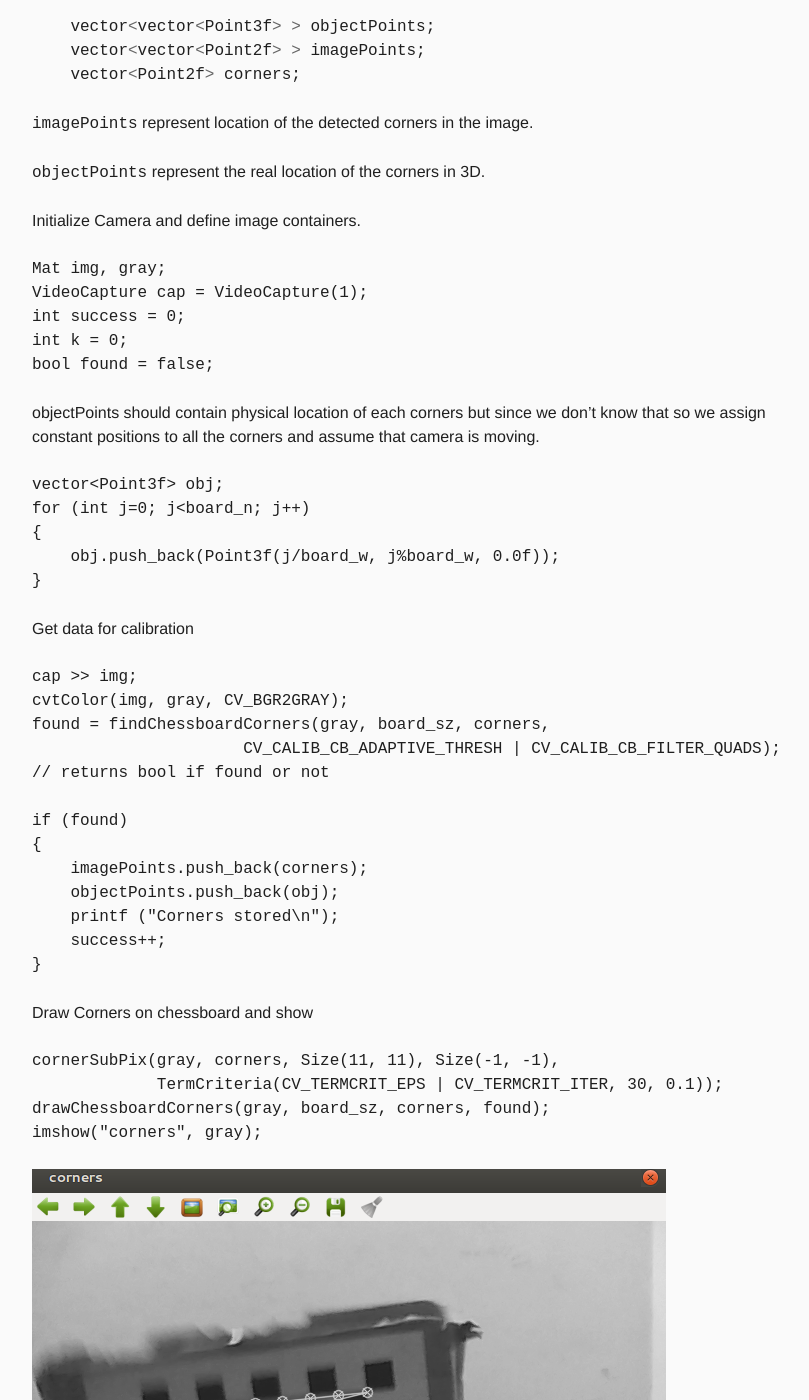
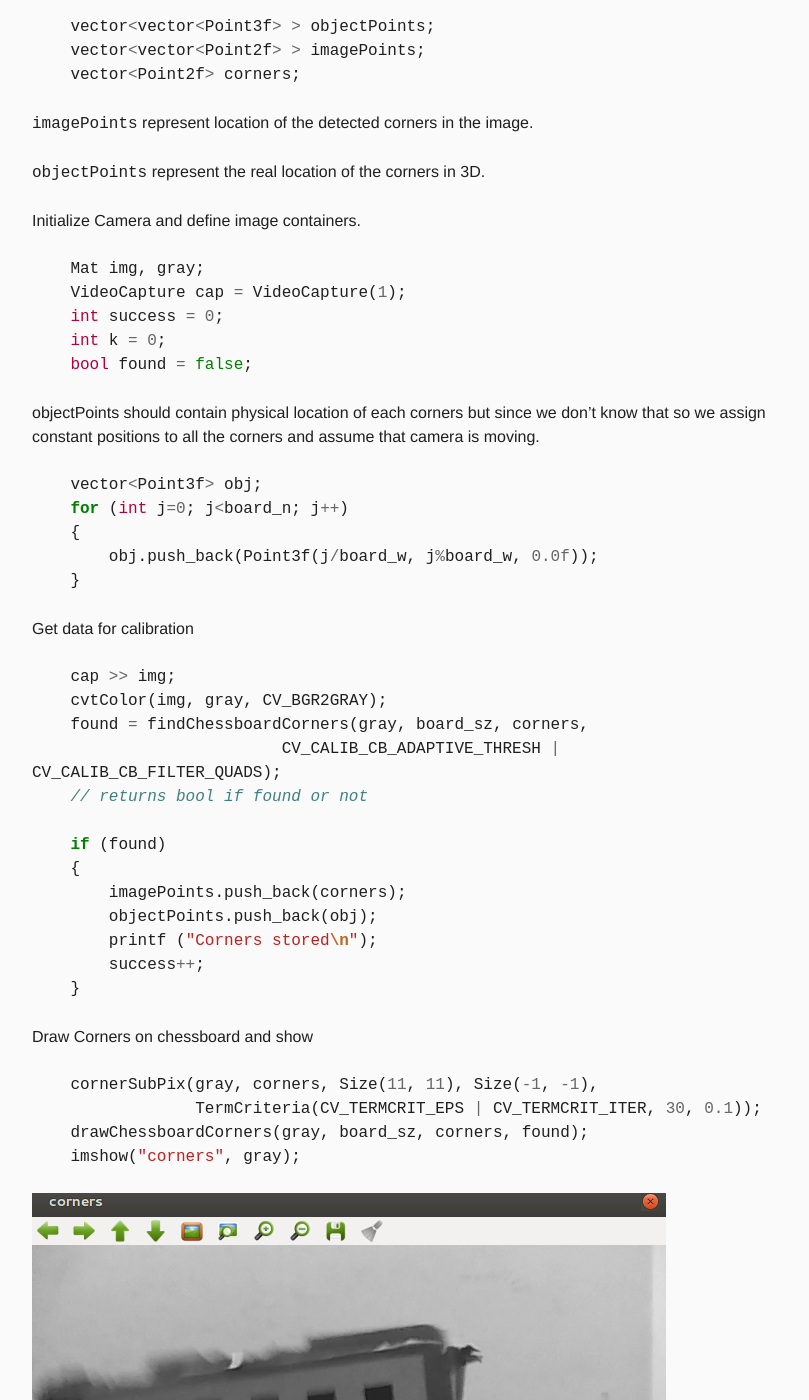
Before and after one commit to jayrambhia/jayrambhia.github.com, a Jekyll site: the page built from _posts/2013-03-30-stereo-calibration.markdown, in a window 1280 px wide and 1400 px high, scrolled down 2129 px. Shown: the whole window, without its empty margins (392-1201 px from the left). Built offline with Jekyll 4.4.1, drawn with Linux system fonts in a browser that asks for light colours; comment, search, counter and statistics services are not loaded; some of the changed text lies outside the part shown.

Commit message:
few more highlighting
Signed-off-by: jayrambhia <jayrambhia777@gmail.com>

```diff
--- a/_posts/2013-03-30-stereo-calibration.markdown
+++ b/_posts/2013-03-30-stereo-calibration.markdown
@@ -77,23 +77,25 @@ Include necessary libraries
 `objectPoints` represent the real location of the corners in 3D.
 
 Initialize Camera and define image containers.
-
+{% highlight cpp %}
     Mat img, gray;
     VideoCapture cap = VideoCapture(1);
     int success = 0;
     int k = 0;
     bool found = false;
+{% endhighlight %}
 
 objectPoints should contain physical location of each corners but since we don't know that so we assign constant positions to all the corners and assume that camera is moving.
-
+{% highlight cpp %}
     vector<Point3f> obj;
     for (int j=0; j<board_n; j++)
     {
         obj.push_back(Point3f(j/board_w, j%board_w, 0.0f));
     }
+{% endhighlight %}
 
 Get data for calibration
-
+{% highlight cpp %}
     cap >> img;
     cvtColor(img, gray, CV_BGR2GRAY);
     found = findChessboardCorners(gray, board_sz, corners,
@@ -107,13 +109,15 @@ Get data for calibration
         printf ("Corners stored\n");
         success++;
     }
+{% endhighlight %}
 
 Draw Corners on chessboard and show
-
+{% highlight cpp %}
     cornerSubPix(gray, corners, Size(11, 11), Size(-1, -1),
                  TermCriteria(CV_TERMCRIT_EPS | CV_TERMCRIT_ITER, 30, 0.1));
     drawChessboardCorners(gray, board_sz, corners, found);
     imshow("corners", gray);
+{% endhighlight %}
 
 ![chessboard](/assets/images/stereocalibrate3.jpg)
 Chessboard Corners in Calibration
@@ -121,7 +125,7 @@ Chessboard Corners in Calibration
 You found corners for one pose. You need to add a loop over this and get `numBoards` poses.
 
 Start Calibration
-
+{% highlight cpp %}
     Mat CM = Mat(3, 3, CV_32FC1);
     Mat D;
     vector<Mat> rvecs, tvecs;
@@ -130,6 +134,7 @@ Start Calibration
     CM.at<float>(1, 1) = 1;
 
     calibrateCamera(objectPoints, imagePoints, img.size(), CM, D, rvecs, tvecs);
+{% endhighlight %}
 
 - `CM` is 3x3 floating-point camera matrix.
 - `D` is the vector of distortion coefficients.
@@ -137,17 +142,19 @@ Start Calibration
 - `tvecs` is vector of translation vectors estimated for each pattern view.
 
 Undistort the image.
-
+{% highlight cpp %}
     Mat imgU;
     undistort(img, imgU, CM, D);
+{% endhighlight %}
 
 Save Calibration Data.
-
+{% highlight cpp %}
     FileStorage fs1("mycalib.yml", FileStorage::WRITE);
     fs1 << "CM" << CM;
     fs1 << "D" << D;
 
     fs1.release();
+{% endhighlight %}
 
 ### Stereo Calibration
 
@@ -155,7 +162,7 @@ Stereo calibration is similar to single camera calibration but it invloves more
 
 Follow the procedure for single camera calibration till `cameraCalibration` method. You need to define two imagePoints vectors and need to find chessboard in both images.
 
-
+{% highlight cpp %}
     found1 = findChessboardCorners(img1, board_sz, corners1,
                         CV_CALIB_CB_ADAPTIVE_THRESH | CV_CALIB_CB_FILTER_QUADS);
     found2 = findChessboardCorners(img2, board_sz, corners2,
@@ -169,12 +176,13 @@ Follow the procedure for single camera calibration till `cameraCalibration` meth
         printf ("Corners stored\n");
         success++;
     }
+{% endhighlight %}
 
 ![stereo_chessboard](/assets/images/stereocalibrate4.jpg)
 Chessboard Corners in Stereo Images.
 
 Start Stereo Calibration.
-
+{% highlight cpp %}
     Mat CM1 = Mat(3, 3, CV_64FC1);
     Mat CM2 = Mat(3, 3, CV_64FC1);
     Mat D1, D2;
@@ -184,6 +192,7 @@ Start Stereo Calibration.
                     CM1, D1, CM2, D2, img1.size(), R, T, E, F,
                     cvTermCriteria(CV_TERMCRIT_ITER+CV_TERMCRIT_EPS, 100, 1e-5),
                     CV_CALIB_SAME_FOCAL_LENGTH | CV_CALIB_ZERO_TANGENT_DIST);
+{% endhighlight %}
 
  - `CM1` - Camera Matrix of first camera.
  - `CM2` - Camera Matrix of second camera.
@@ -197,9 +206,10 @@ Start Stereo Calibration.
 Start Stereo Rectification.
 
 `stereoRectify` computes rectification transforms for each calibrated stereo camera.
-
+{% highlight cpp %}
     Mat R1, R2, P1, P2, Q;
     stereoRectify(CM1, D1, CM2, D2, img1.size(), R, T, R1, R2, P1, P2, Q);
+{% endhighlight %}
 
 - `R1` - 3x3 rectification transform (rotation matrix) for the first camera.
 - `R2` - 3x3 rectification transform (rotation matrix) for the second camera.
@@ -208,7 +218,7 @@ Start Stereo Rectification.
 - `Q` – 4x4 disparity-to-depth mapping matrix.
 
 Store Calibration Data.
-
+{% highlight cpp %}
     FileStorage fs1("mystereocalib.yml", FileStorage::WRITE);
     fs1 << "CM1" << CM1;
     fs1 << "CM2" << CM2;
@@ -225,9 +235,10 @@ Store Calibration Data.
     fs1 << "Q" << Q;
 
     fs1.release();
+{% endhighlight %}
 
 Undistort and remap image.
-
+{% highlight cpp %}
     Mat map1x, map1y, map2x, map2y;
     Mat imgU1, imgU2;
 
@@ -236,6 +247,7 @@ Undistort and remap image.
 
     remap(img1, imgU1, map1x, map1y, INTER_LINEAR, BORDER_CONSTANT, Scalar());
     remap(img2, imgU2, map2x, map2y, INTER_LINEAR, BORDER_CONSTANT, Scalar());
+{% endhighlight %}
 
 Once you have calibrated your camera, you can use the saved parameters in other applications where you need 3D data using Stereo Vision. eg. getting depth of any object.
 
--- a/assets/styles/sass/style.scss
+++ b/assets/styles/sass/style.scss
@@ -7,13 +7,13 @@ body {
   background: $white;
   color: $gray;
   font-family: $sans;
+  font-size:1px;
   font-weight: 300;
 }
 
 .wrapper {
   max-width: 60rem;
 }
-
 a {
   text-decoration: none;
   color: $color1;
```
Also changed, not shown: _posts/2013-03-26-stereoranging.markdown (+8 -4 lines), _posts/2013-03-29-beginning-android-opencv.markdown (+17 -11 lines), _posts/2013-06-25-capture-v4l2.markdown (added, +14 -0 lines).
